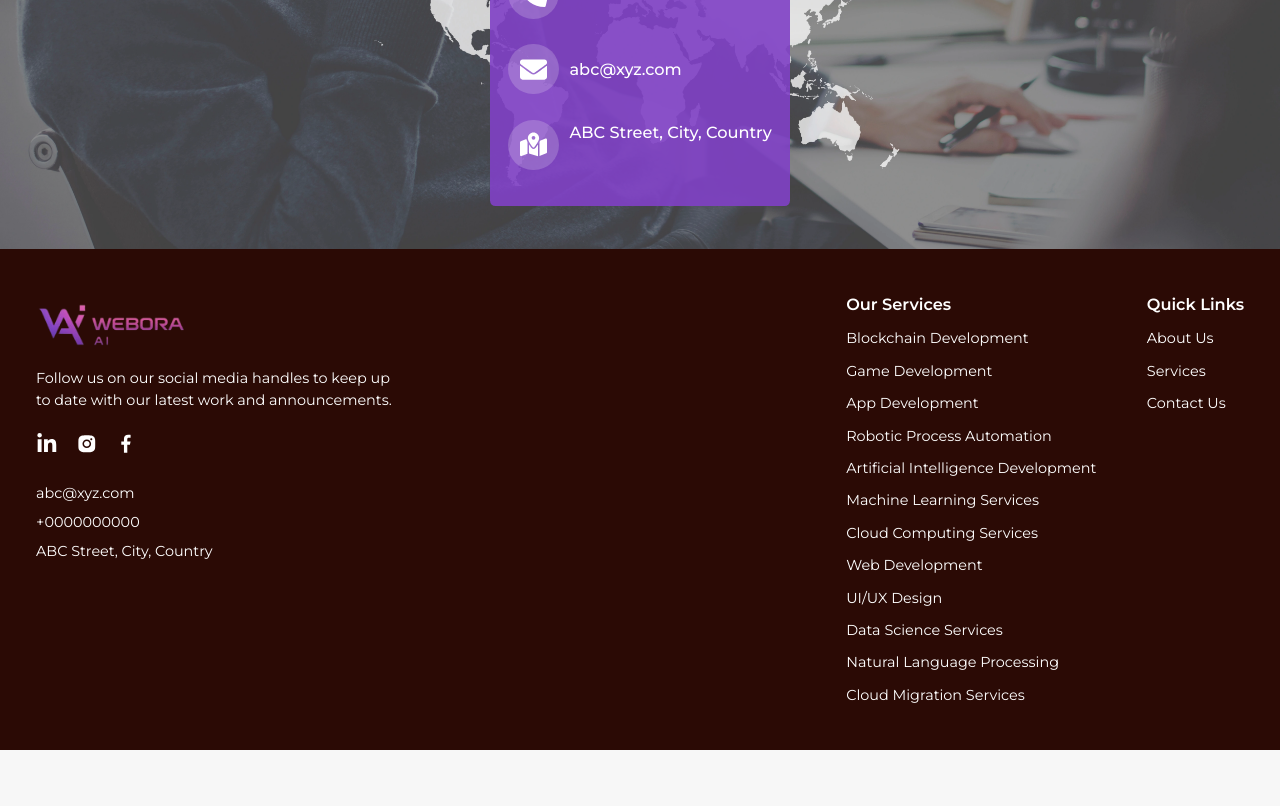
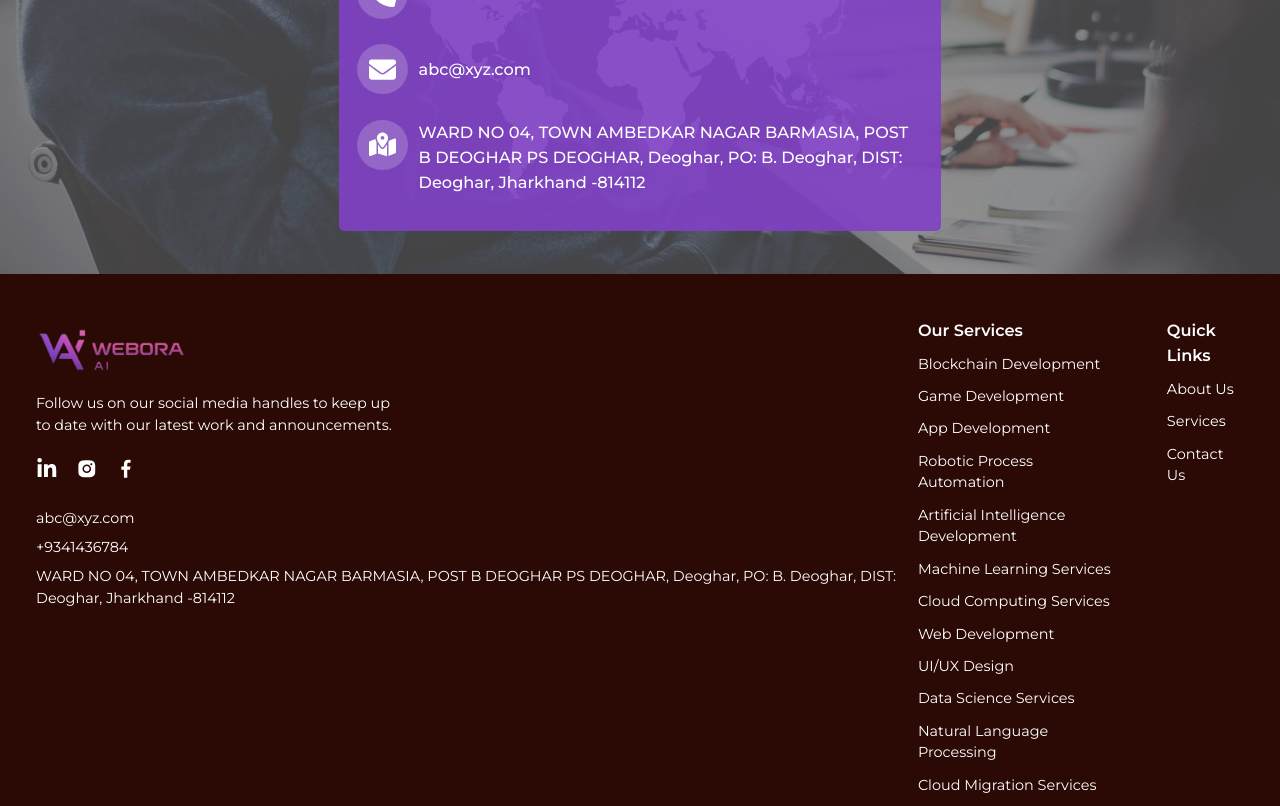
Before and after one commit to remeessalam/webora, a React (Create React App) app: page /contact-us in a window 1280 px wide. Shown: the part 1280-2086 px from the top of the page. Before the commit the page ends 2030 px from the top, so only its background shows below. Built offline with nearby package versions, Linux system fonts and the light colour scheme.

Commit message:
company details updated

```diff
--- a/src/components/WhatsAppIcon.jsx
+++ b/src/components/WhatsAppIcon.jsx
@@ -9,7 +9,7 @@ const WhatsAppIcon = () => {
       title="WhatsApp"
       rel="noreferrer"
       target="_blank"
-      to={"https://api.whatsapp.com/send/?phone=" + clientDetails.phone}
+      to={clientDetails.whatsappLink}
       className="w-[4rem] z-30 hover:-translate-y-1 h-[4rem] cursor-pointer rounded-full border-4 border-white bg-[#25D366] hover:bg-primary fixed bottom-[4.5rem] animate-bounce hover:animate-none right-7 flex items-center justify-center transition-all duration-300"
     >
       <FaWhatsapp className="text-white text-4xl" />
--- a/src/constants.js
+++ b/src/constants.js
@@ -29,9 +29,13 @@ export { logo };
 
 // client details
 export const clientDetails = {
-  phone: "0000000000",
+  phone: "9341436784",
   email: "abc@xyz.com",
-  address: "ABC Street, City, Country",
+  address: `WARD NO 04, TOWN AMBEDKAR NAGAR BARMASIA, POST B
+DEOGHAR PS DEOGHAR, Deoghar, PO: B. Deoghar, DIST: Deoghar, Jharkhand
+-814112`,
+  whatsappLink:
+    "https://api.whatsapp.com/send/?phone=9341436784&text&type=phone_number&app_absent=0",
 };
 
 // landing page header links
```
